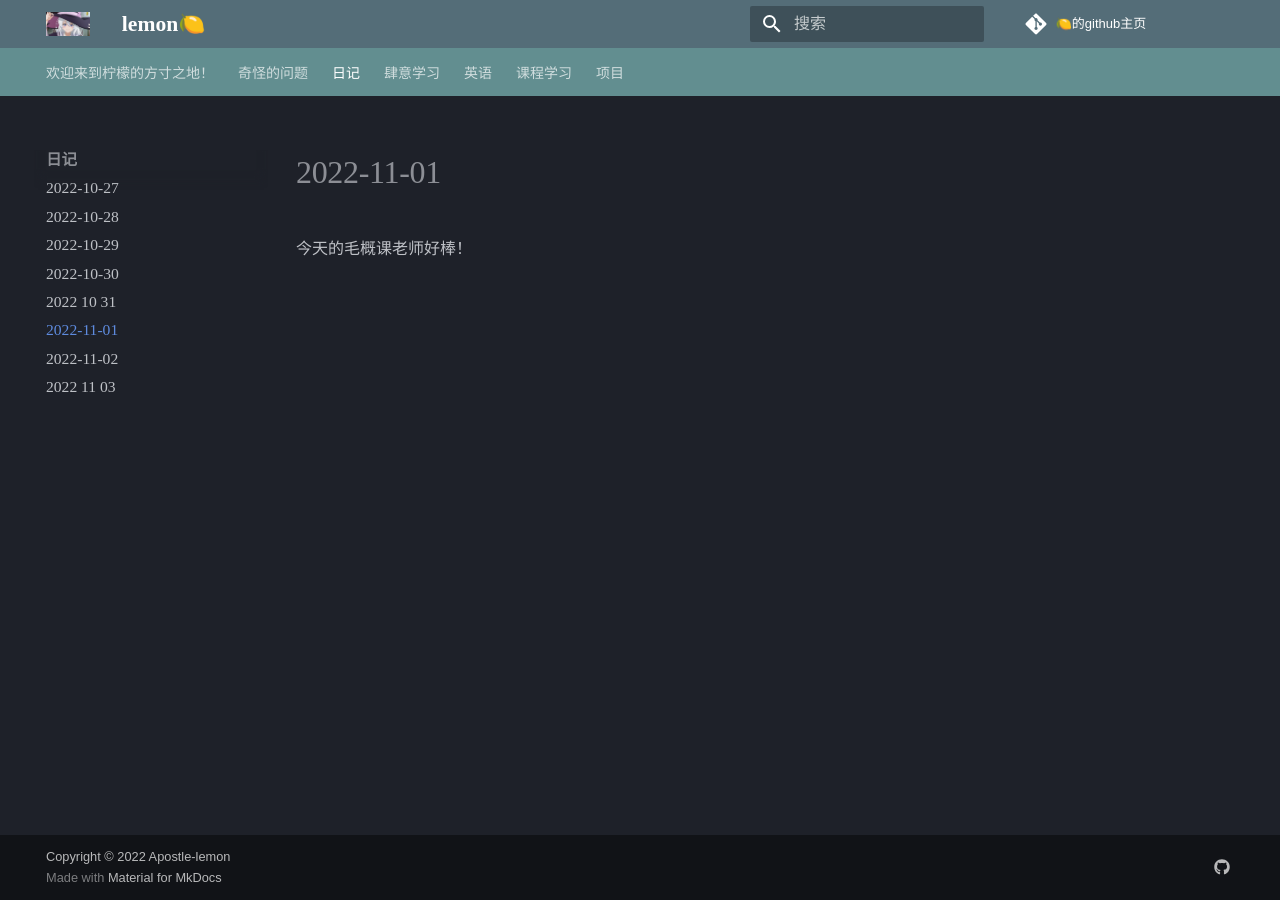
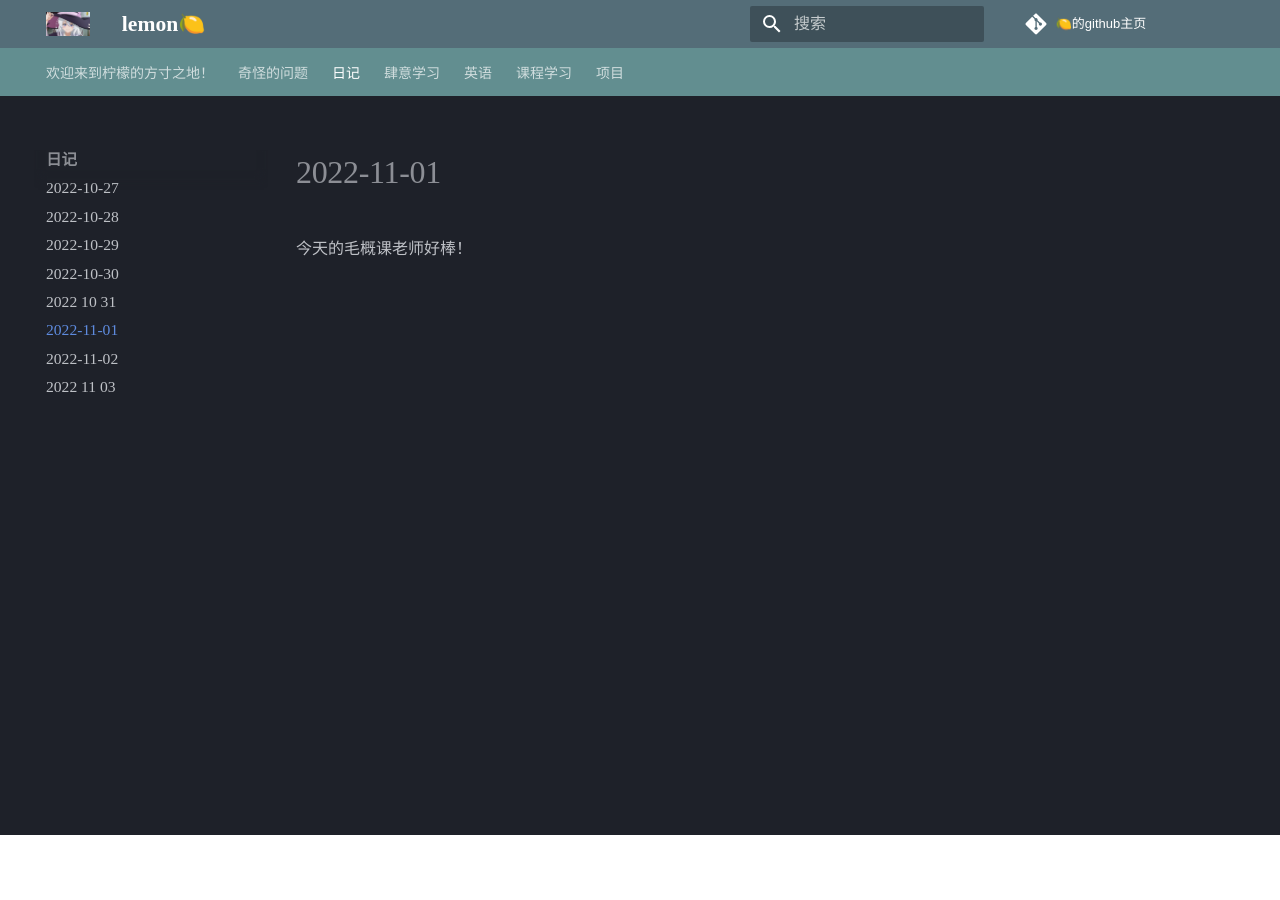
Before and after one commit to Apostle-lemon/Apostle-lemon.github.io, an MkDocs documentation site: the page built from docs/日记/2022-11-01.md, in a window 1280 px wide. Built offline with MkDocs 1.6.1 and Material for MkDocs 9.7.7, drawn with Linux system fonts in a browser that asks for light colours; some web fonts are replaced.

Commit message:
vault backup: 2022-11-03 22:54:40
Affected files:
docs/css/color.css

```diff
--- a/docs/css/color.css
+++ b/docs/css/color.css
@@ -2,8 +2,10 @@
     background-color: #628E90;
 }
 
-.md-footer__inner md-grid {
+.md-footer__inner {
     background-color: #628E90;
 }
 
-.
+.md-footer-meta {
+    background-color: #fff;
+}
```
